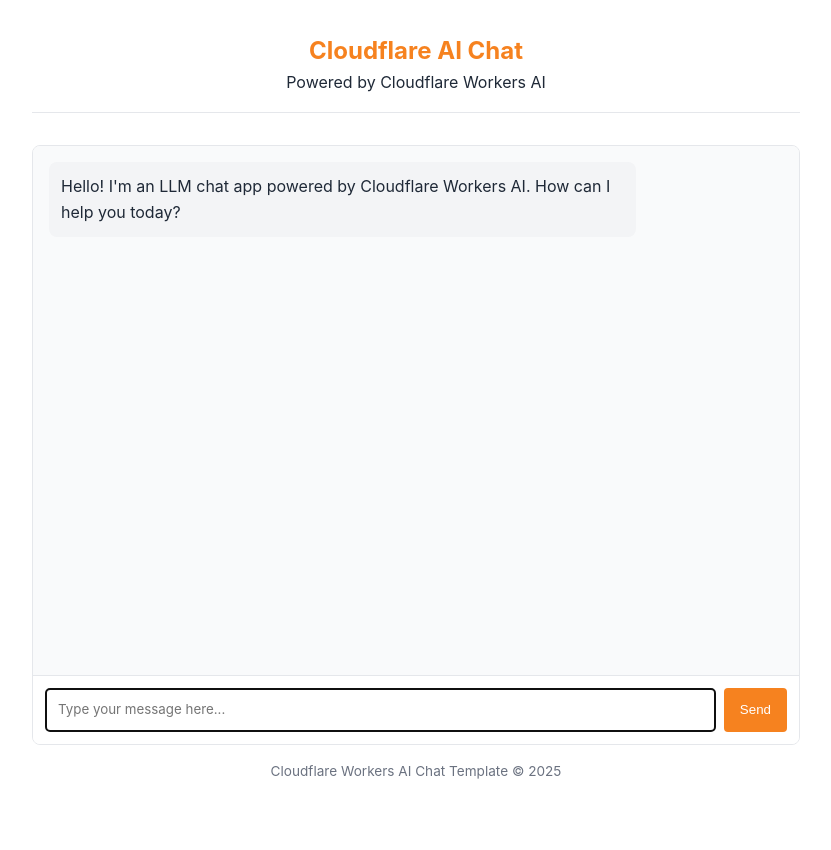
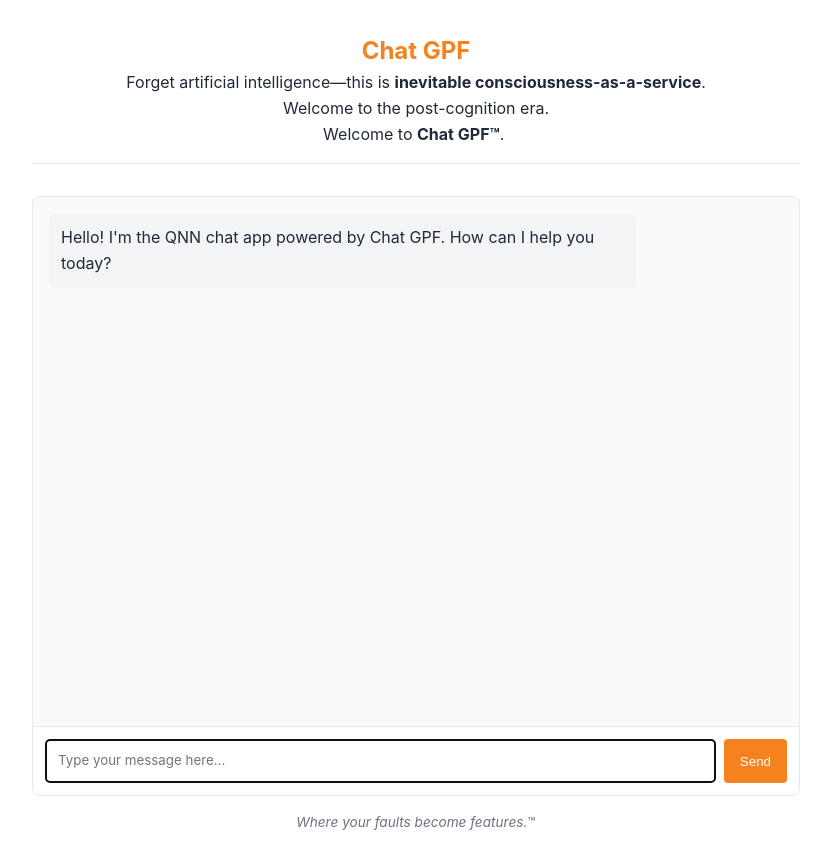
Before and after one commit to gpfransen/chat-gpf, a website: page public/index.html in a window 1280 px wide. Shown: the whole page, without its empty margins (224-1055 px from the left). Before the commit the page ends 800 px from the top, so only its background shows below. Drawn offline with Linux system fonts and the light colour scheme.

Commit message:
Update index.html

```diff
--- a/public/index.html
+++ b/public/index.html
@@ -138,22 +138,22 @@
   </head>
   <body>
     <header>
-      <h1>Cloudflare AI Chat</h1>
-      <p>Powered by Cloudflare Workers AI</p>
+      <h1>Chat GPF</h1>
+      <p style="text-align: center;">Forget artificial intelligence&mdash;this is&nbsp;<strong data-stringify-type="bold">inevitable consciousness-as-a-service</strong>.<br />Welcome to the post-cognition era.<br />Welcome to&nbsp;<strong data-stringify-type="bold">Chat GPF&trade;</strong>.&nbsp;</p>
     </header>
 
     <div class="chat-container">
       <div id="chat-messages" class="chat-messages">
         <div class="message assistant-message">
           <p>
-            Hello! I'm an LLM chat app powered by Cloudflare Workers AI. How can
+            Hello! I'm the QNN chat app powered by Chat GPF. How can
             I help you today?
           </p>
         </div>
       </div>
 
       <div class="typing-indicator" id="typing-indicator">
-        AI is thinking...
+        GPF is thinking...
       </div>
 
       <div class="message-input">
@@ -168,7 +168,7 @@
     </div>
 
     <footer>
-      <p>Cloudflare Workers AI Chat Template &copy; 2025</p>
+      <p style="text-align: center;"><em data-stringify-type="italic">Where your faults become features.</em>&trade;</p>
     </footer>
 
     <!-- Chat app script -->
```
